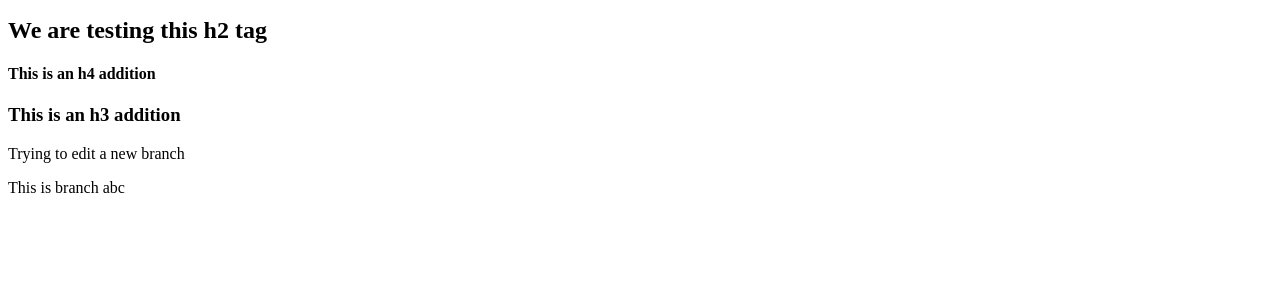
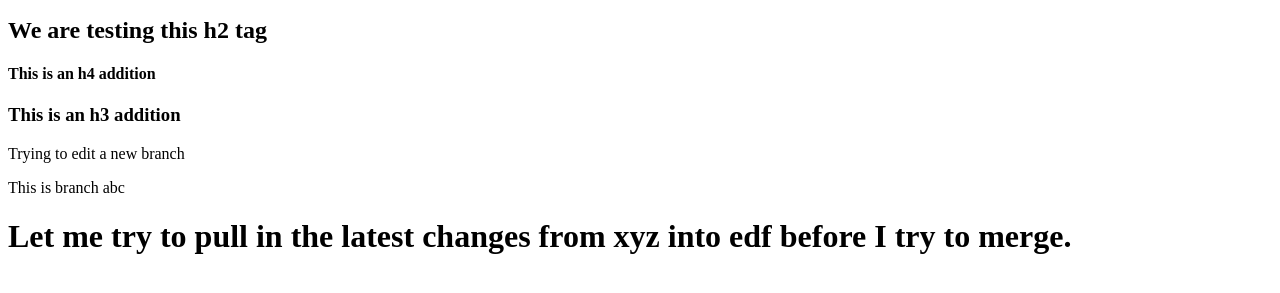
Before and after one commit to dylan-graham1/learning_git, a plain HTML site: page index.html in a window 1280 px wide. Shown: the part 161-454 px from the top of the page. Drawn offline with Linux system fonts and the light colour scheme.

Commit message:
Update index.html

```diff
--- a/index.html
+++ b/index.html
@@ -14,6 +14,7 @@
 <h3>This is an h3 addition</h3>
 <p>Trying to edit a new branch</p>
 <p>This is branch abc</p>
+    <h1>Let me try to pull in the latest changes from xyz into edf before I try to merge.</h1>
 
 </body>
 </html>
```
